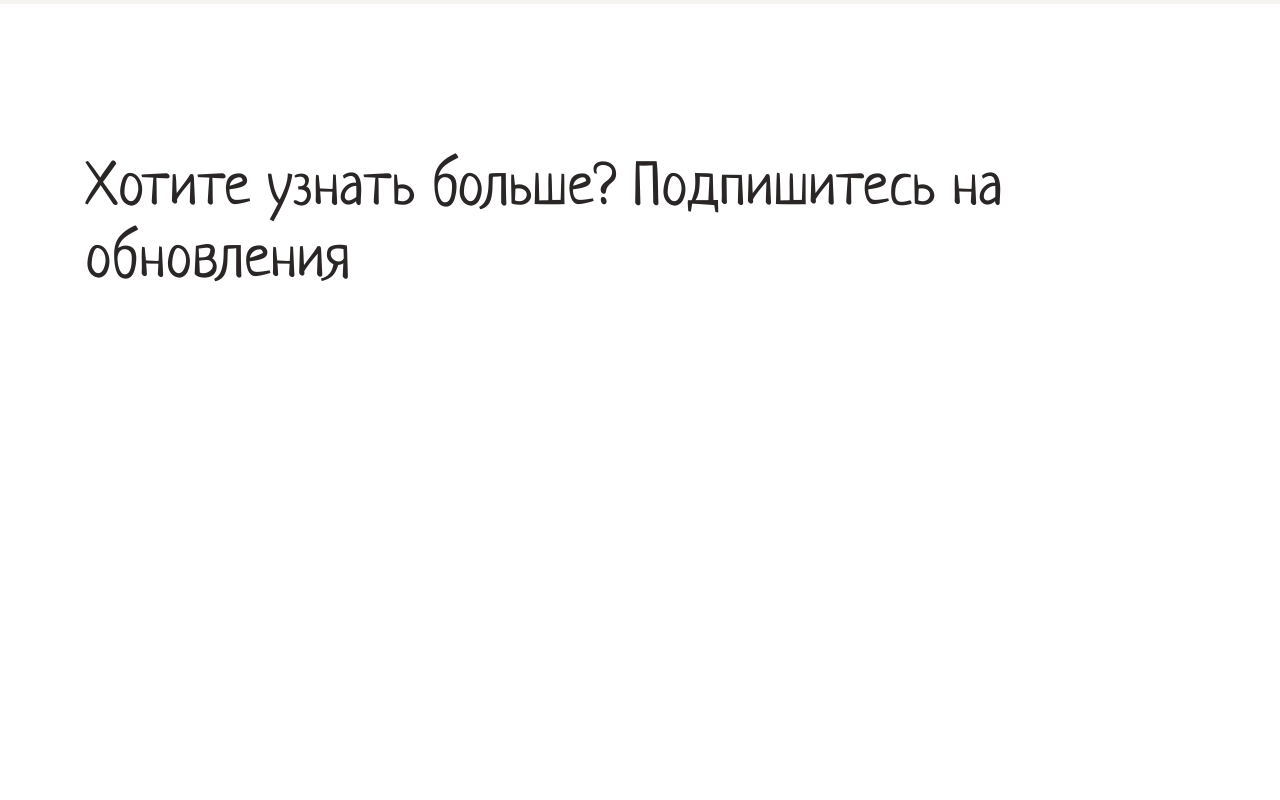
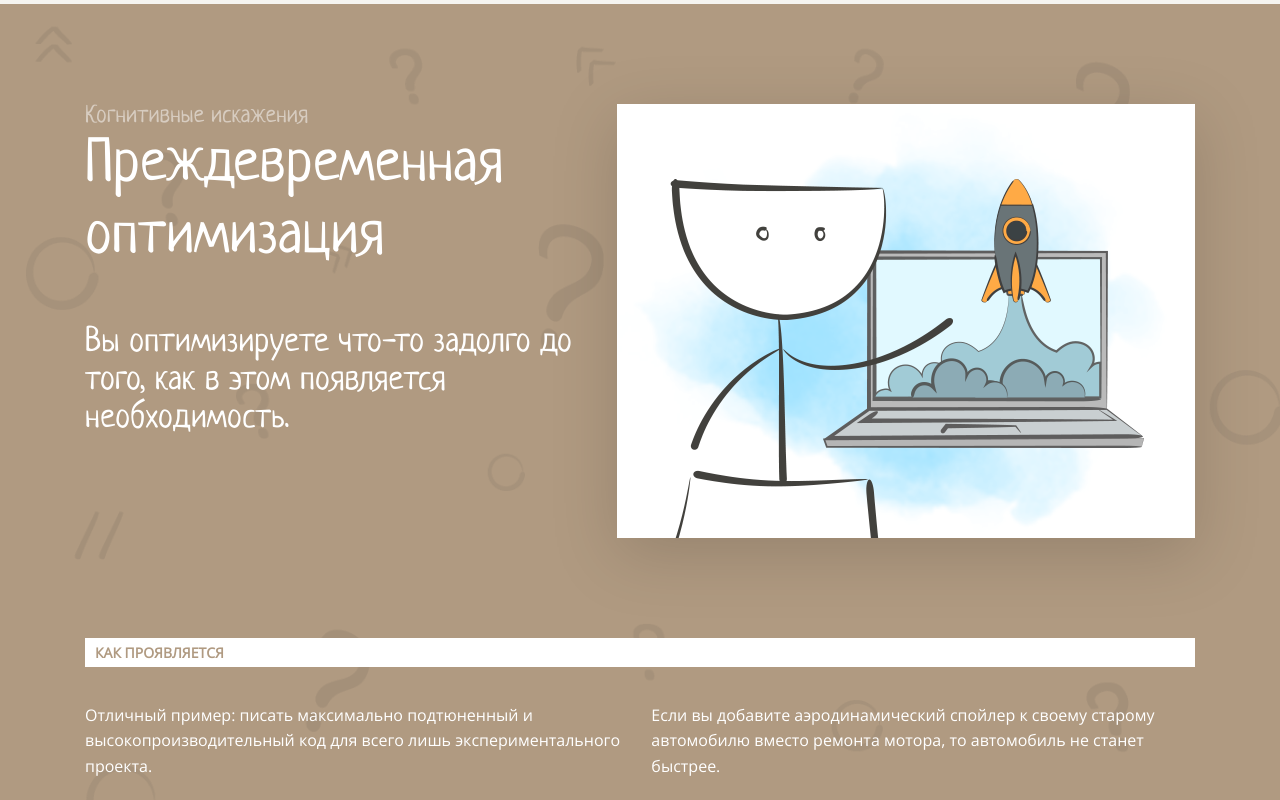
Before and after one commit to di-iv/cognitive-distortions-landing, a website: page src/index.html in a window 1280 px wide. Shown: the part 3660-4460 px from the top of the page. Before the commit the page ends 4107 px from the top, so only its background shows below. Drawn offline with Linux system fonts and the light colour scheme.

Commit message:
step 7: premature-optimization section

```diff
--- a/src/index.html
+++ b/src/index.html
@@ -109,6 +109,30 @@
                 </div>
             </div>
         </section>
+        <section id="premature-optimization" class="distortion distortion-dark">
+            <div class="container">
+                <div class="column-gap-30">
+                    <img src="./images/2.png" class="distortion-image" alt="">
+                    <div>
+                        <span class="distortion-section-name">Когнитивные искажения</span>
+                        <h2 class="distortion-title">Преждевременная оптимизация</h2>
+                        <p class="distortion-description">Вы оптимизируете что-то задолго до того, как в этом появляется
+                            необходимость.</p>
+                    </div>
+                </div>
+                <div class="distortion-content">
+                    <h3 class="distortion-content-title">Как проявляется</h3>
+                    <div class="column-gap-30">
+                        <p>
+                            Если вы добавите аэродинамический спойлер к своему старому автомобилю вместо ремонта мотора,
+                            то автомобиль не станет быстрее.
+                        </p>
+                        <p>Отличный пример: писать максимально подтюненный и высокопроизводительный код для всего лишь
+                            экспериментального проекта.</p>
+                    </div>
+                </div>
+            </div>
+        </section>
     </main>
     <footer>
         <div class="container">
--- a/src/styles/style.css
+++ b/src/styles/style.css
@@ -183,6 +183,11 @@ header {
   background-color: var(--light);
 }
 
+.distortion-dark {
+  background-color: var(--brown);
+  color: var(--white);
+}
+
 .distortion-image {
   filter: drop-shadow(0 16px 32px rgba(0, 0, 0, 0.15));
 }
@@ -190,6 +195,14 @@ header {
 .distortion-section-name {
   font: 24px 'Neucha';
   color: var(--dark-transparent)
+}
+
+.distortion-dark .distortion-section-name {
+  color: var(--white-transparent)
+}
+
+.distortion-dark .column-gap-30 {
+  flex-direction: row-reverse;
 }
 
 .distortion-title {
@@ -212,3 +225,8 @@ header {
   font: bold 14px 'Open Sans';
   margin-bottom: 20px;
 }
+
+.distortion-dark .distortion-content-title {
+  background-color: var(--white);
+  color: var(--brown);
+}
```
